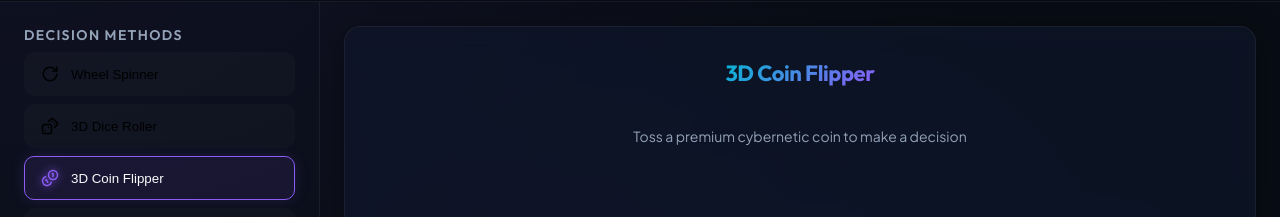
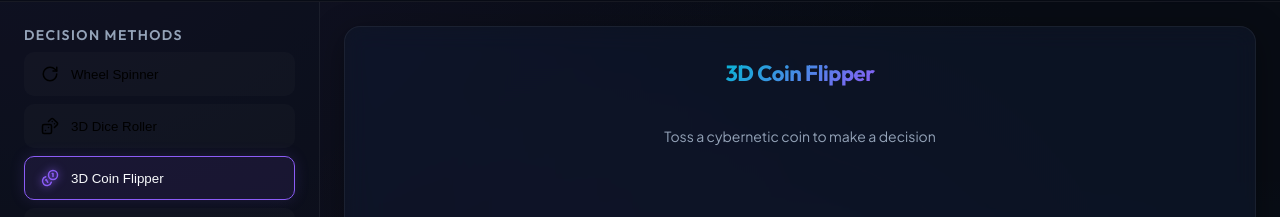
Before and after one commit to alexmaisa/spinner, a React (Vite) app in the folder frontend/: page / in a window 1280 px wide. Both pictures are taken after a click on the button "3D Coin Flipper". Shown: the part 68-285 px from the top of the page. Built offline with nearby package versions, Linux system fonts and the light colour scheme.

Commit message:
style(frontend): simplify coin flipper description text

```diff
--- a/frontend/src/components/CoinFlipper3D.tsx
+++ b/frontend/src/components/CoinFlipper3D.tsx
@@ -38,7 +38,7 @@ export const CoinFlipper3D: React.FC = () => {
       <h3 style={{ marginBottom: '8px', background: 'linear-gradient(135deg, var(--neon-cyan), var(--neon-purple))', WebkitBackgroundClip: 'text', WebkitTextFillColor: 'transparent', fontSize: '22px' }}>
         3D Coin Flipper
       </h3>
-      <p style={{ color: 'var(--text-secondary)', fontSize: '14px', marginBottom: '24px' }}>Toss a premium cybernetic coin to make a decision</p>
+      <p style={{ color: 'var(--text-secondary)', fontSize: '14px', marginBottom: '24px' }}>Toss a cybernetic coin to make a decision</p>
 
       {/* Coin Play Area */}
       <div style={{
```
